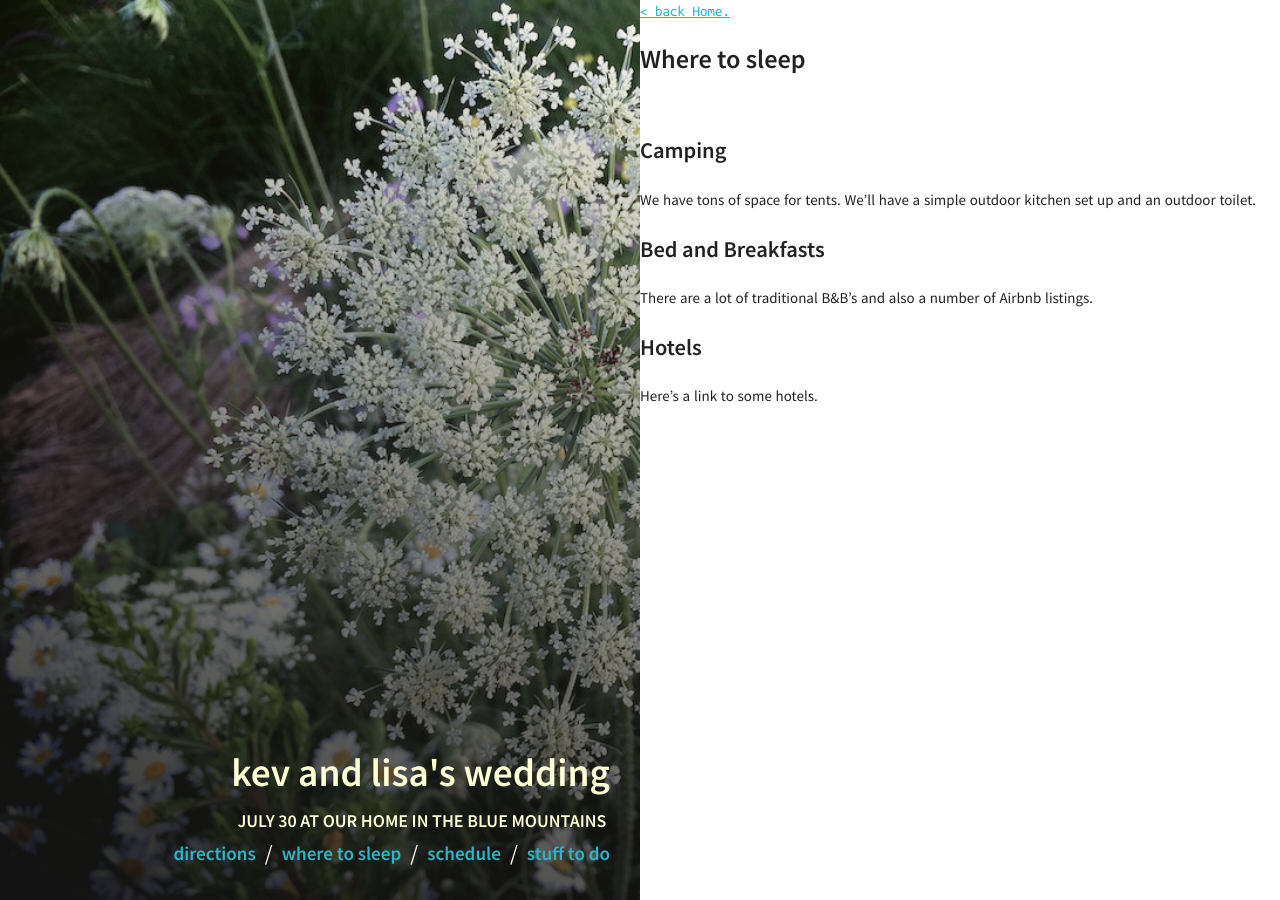
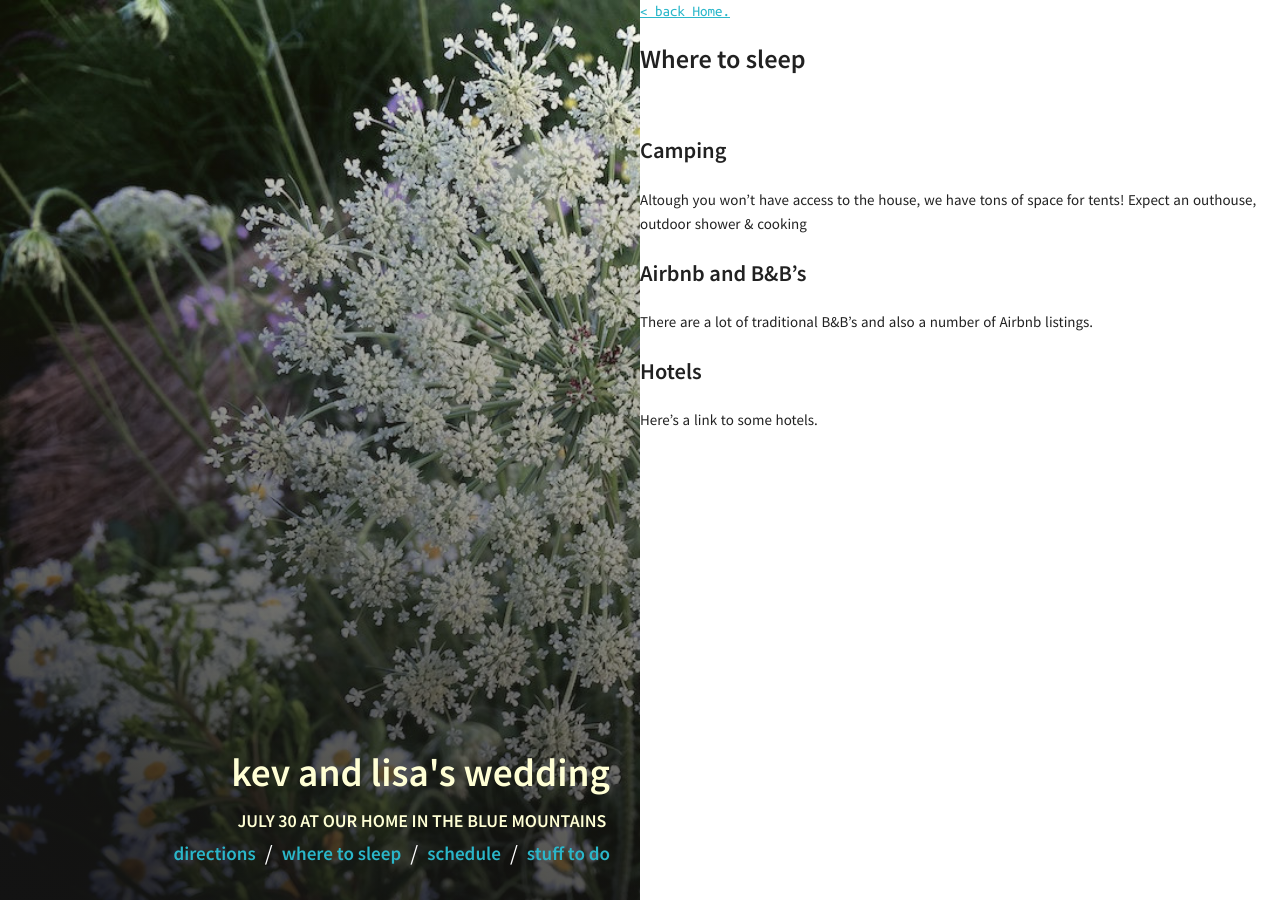
Before and after one commit to kevwalsh/carota, a Jekyll site: the page built from _posts/2016-01-01-where-to-sleep.md, in a window 1280 px wide. Built offline with Jekyll 4.4.1, drawn with Linux system fonts in a browser that asks for light colours.

Commit message:
Update 2016-01-01-where-to-sleep.md

```diff
--- a/_posts/2016-01-01-where-to-sleep.md
+++ b/_posts/2016-01-01-where-to-sleep.md
@@ -12,9 +12,10 @@ comments: false
 
 ### Camping
 
-We have tons of space for tents.  We'll have a simple outdoor kitchen set up and an outdoor toilet.
+Altough you won’t have access to the house, we have tons of space for tents! Expect an outhouse, outdoor shower & cooking
 
-### Bed and Breakfasts
+
+### Airbnb and B&B's
 
 There are a lot of traditional B&B's and also a number of Airbnb listings.
 
```
